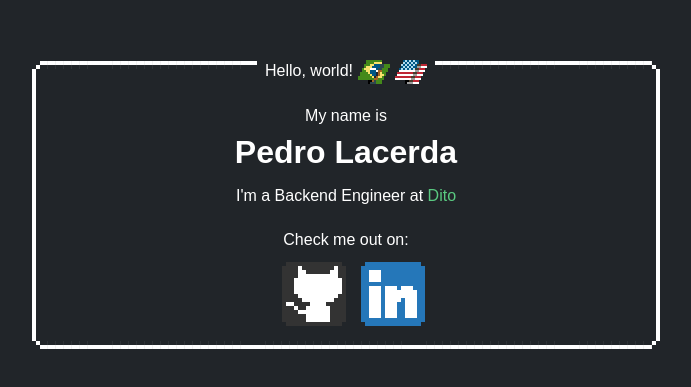
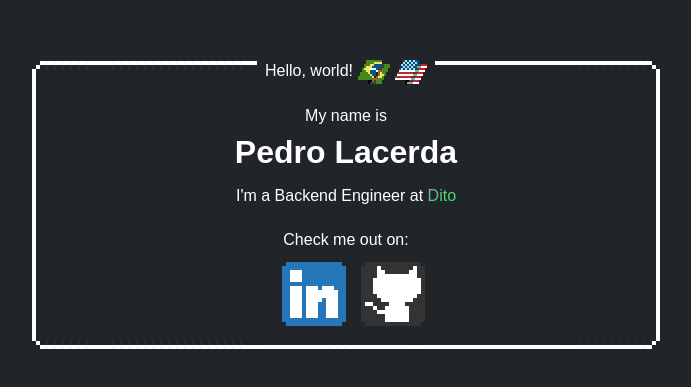
Before and after one commit to pedro-l9/personalSite, a React (Create React App) app: page / in a window 1280 px wide. Shown: the part 195-582 px from the top of the page, without its empty margins (294-985 px from the left). Built offline with nearby package versions, Linux system fonts and the light colour scheme; a web font is replaced by a local one.

Commit message:
Quick fix pra inverter a posicao das midias sociais

```diff
--- a/src/components/PresentationCard/PresentationCard.tsx
+++ b/src/components/PresentationCard/PresentationCard.tsx
@@ -80,20 +80,20 @@ const PresentationCard = (props: {
         </div>
         <div className="social">
           <a
+            href="https://www.linkedin.com/in/phenriquel/"
+            target="_blank"
+            rel="noopener noreferrer"
+            onClick={() => logEvent("linkedin-access")}
+          >
+            <i className="nes-icon linkedin is-large" />
+          </a>
+          <a
             href="https://github.com/pedro-l9"
             target="_blank"
             rel="noopener noreferrer"
             onClick={() => logEvent("github-access")}
           >
             <i className="nes-icon github is-large" />
-          </a>
-          <a
-            href="https://www.linkedin.com/in/phenriquel/"
-            target="_blank"
-            rel="noopener noreferrer"
-            onClick={() => logEvent("linkedin-access")}
-          >
-            <i className="nes-icon linkedin is-large" />
           </a>
         </div>
       </div>
```
